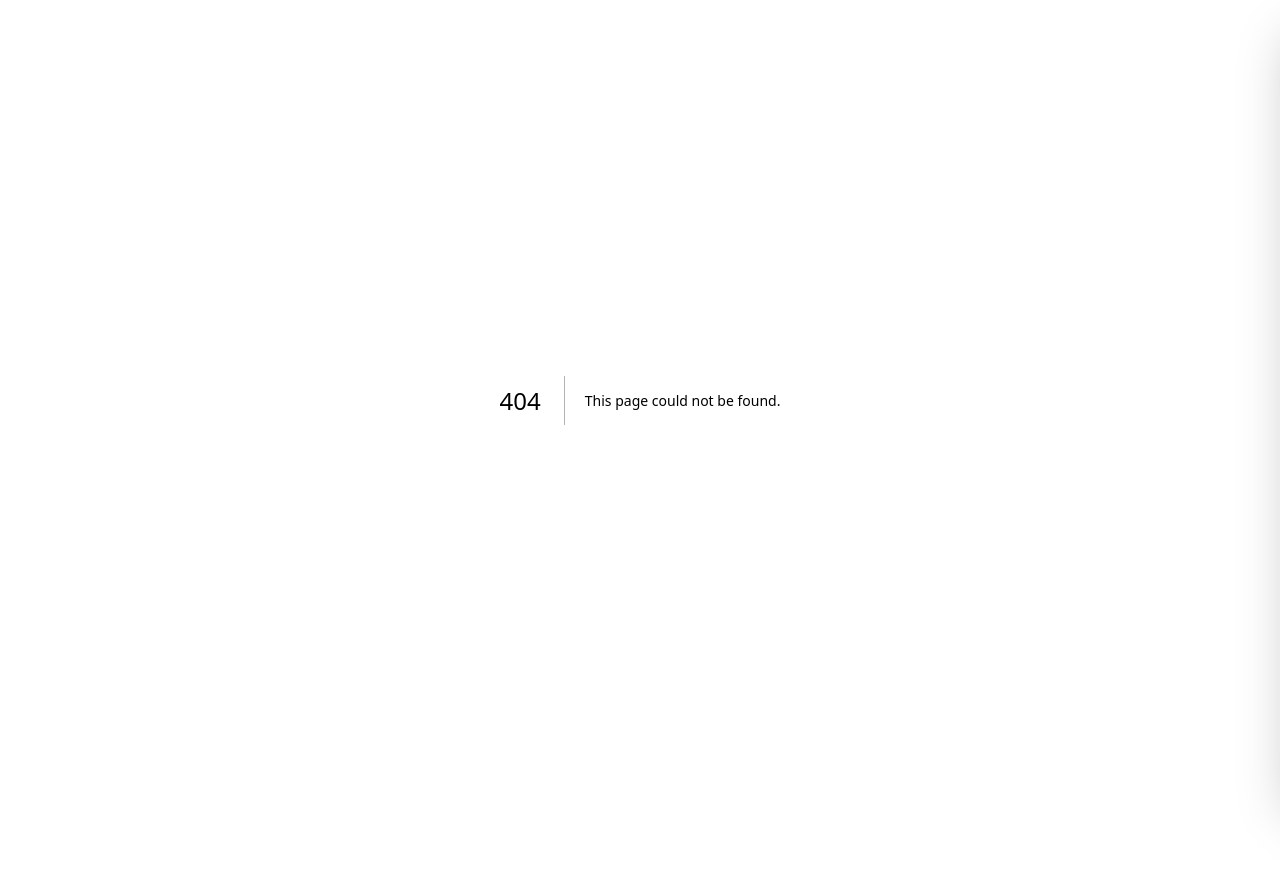
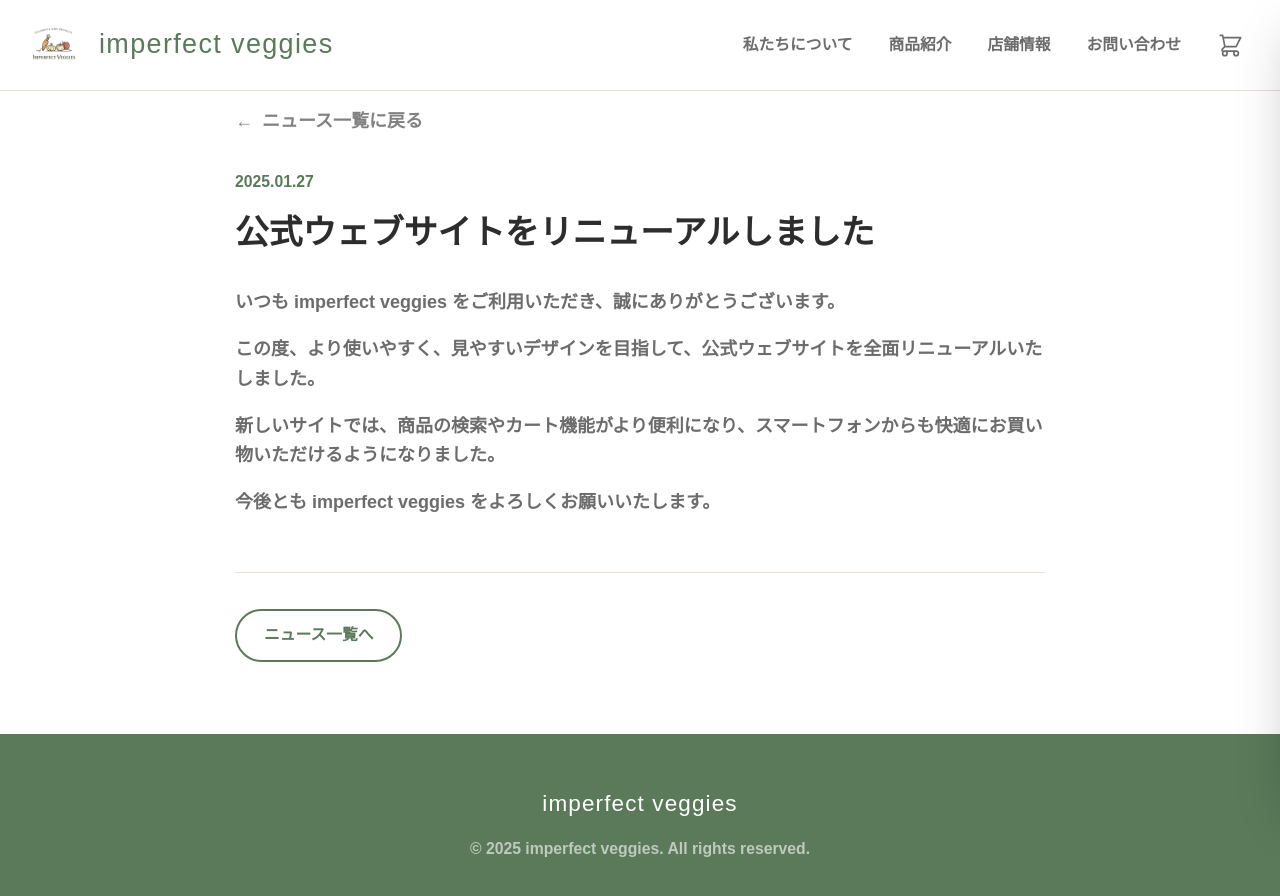
Before and after one commit to ST1105/IMPERFECT-VEGGIES, a Next.js app: page /news/1 in a window 1280 px wide. Before the commit this address had no page. Shown: the top 896 px of the page. Before the commit the page ends 800 px from the top, so only its background shows below. Built offline with nearby package versions, Linux system fonts and the light colour scheme; a web font is replaced by a local one.

Commit message:
newsページ追加

```diff
--- a/app/components/Header.tsx
+++ b/app/components/Header.tsx
@@ -23,13 +23,13 @@ export default function Header({ currentPage = "home" }: HeaderProps) {
   return (
     <header className="fixed top-0 left-0 right-0 bg-white/90 backdrop-blur-sm z-40 border-b border-beige-dark">
       <nav className="max-w-6xl mx-auto px-6 py-4 flex items-center">
-        <Link href="/" className="flex items-center gap-2 text-2xl font-light tracking-wider text-green-primary">
+        <Link href="/" className="flex items-center gap-4 text-2xl font-light tracking-wider text-green-primary">
           <Image
             src="/logo-icon.png"
             alt="imperfect veggies"
-            width={32}
-            height={32}
-            className="w-8 h-8"
+            width={48}
+            height={48}
+            className="w-12 h-12"
           />
           imperfect veggies
         </Link>
--- /dev/null
+++ b/app/news/[id]/page.tsx
@@ -0,0 +1,108 @@
+import Link from "next/link";
+import { notFound } from "next/navigation";
+import Header from "../../components/Header";
+
+const newsData: Record<string, {
+  date: string;
+  title: string;
+  content: string[];
+}> = {
+  "1": {
+    date: "2025.01.27",
+    title: "公式ウェブサイトをリニューアルしました",
+    content: [
+      "いつも imperfect veggies をご利用いただき、誠にありがとうございます。",
+      "この度、より使いやすく、見やすいデザインを目指して、公式ウェブサイトを全面リニューアルいたしました。",
+      "新しいサイトでは、商品の検索やカート機能がより便利になり、スマートフォンからも快適にお買い物いただけるようになりました。",
+      "今後とも imperfect veggies をよろしくお願いいたします。",
+    ],
+  },
+  "2": {
+    date: "2025.01.15",
+    title: "季節の野菜ボックス、冬の新商品を追加しました",
+    content: [
+      "冬の美味しい野菜をたっぷり詰め込んだ、新しい季節の野菜ボックスが登場しました。",
+      "今回のボックスには、甘みが増した冬野菜（白菜、大根、ほうれん草など）を中心にお届けします。",
+      "見た目は不揃いでも、寒さで甘みが凝縮された美味しい野菜たちです。",
+      "ぜひこの機会にお試しください。",
+    ],
+  },
+  "3": {
+    date: "2025.01.01",
+    title: "新年のご挨拶",
+    content: [
+      "新年あけましておめでとうございます。",
+      "旧年中は格別のご愛顧を賜り、厚く御礼申し上げます。",
+      "2025年も「もったいない」を「おいしい」に変える活動を続けてまいります。",
+      "本年も imperfect veggies をどうぞよろしくお願いいたします。",
+    ],
+  },
+};
+
+type Props = {
+  params: Promise<{ id: string }>;
+};
+
+export default async function NewsDetailPage({ params }: Props) {
+  const { id } = await params;
+  const news = newsData[id];
+
+  if (!news) {
+    notFound();
+  }
+
+  return (
+    <div className="min-h-screen bg-white">
+      <Header />
+
+      <main className="pt-24 pb-16">
+        <div className="max-w-3xl mx-auto px-6">
+          {/* Back Link */}
+          <Link
+            href="/news"
+            className="inline-flex items-center gap-2 text-foreground/60 hover:text-green-primary transition-colors mb-8"
+          >
+            <span>←</span>
+            <span>ニュース一覧に戻る</span>
+          </Link>
+
+          {/* Article */}
+          <article>
+            <p className="text-green-primary text-sm mb-4">{news.date}</p>
+            <h1 className="text-2xl md:text-3xl font-klee mb-8">{news.title}</h1>
+
+            <div className="prose prose-lg max-w-none">
+              {news.content.map((paragraph, index) => (
+                <p key={index} className="text-foreground/70 leading-relaxed mb-4">
+                  {paragraph}
+                </p>
+              ))}
+            </div>
+          </article>
+
+          {/* Share / Back */}
+          <div className="mt-12 pt-8 border-t border-beige-dark">
+            <Link
+              href="/news"
+              className="inline-block border-2 border-green-primary text-green-primary px-6 py-3 rounded-full text-sm hover:bg-green-primary hover:text-white transition-colors"
+            >
+              ニュース一覧へ
+            </Link>
+          </div>
+        </div>
+      </main>
+
+      {/* Footer */}
+      <footer className="bg-green-primary text-white py-12">
+        <div className="max-w-6xl mx-auto px-6 text-center">
+          <Link href="/" className="text-xl font-light tracking-wider">
+            imperfect veggies
+          </Link>
+          <p className="mt-4 text-white/60 text-sm">
+            &copy; 2025 imperfect veggies. All rights reserved.
+          </p>
+        </div>
+      </footer>
+    </div>
+  );
+}
--- /dev/null
+++ b/app/news/page.tsx
@@ -0,0 +1,73 @@
+import Link from "next/link";
+import Header from "../components/Header";
+
+const newsItems = [
+  {
+    id: "1",
+    date: "2025.01.27",
+    title: "公式ウェブサイトをリニューアルしました",
+    summary: "より使いやすく、見やすいデザインに生まれ変わりました。",
+  },
+  {
+    id: "2",
+    date: "2025.01.15",
+    title: "季節の野菜ボックス、冬の新商品を追加しました",
+    summary: "冬野菜をたっぷり詰め込んだ新しいボックスが登場。",
+  },
+  {
+    id: "3",
+    date: "2025.01.01",
+    title: "新年のご挨拶",
+    summary: "2025年も imperfect veggies をよろしくお願いいたします。",
+  },
+];
+
+export default function NewsPage() {
+  return (
+    <div className="min-h-screen bg-white">
+      <Header />
+
+      <main className="pt-24 pb-16">
+        <div className="max-w-4xl mx-auto px-6">
+          {/* Page Header */}
+          <div className="text-center mb-12">
+            <p className="text-green-primary text-sm tracking-widest mb-4">NEWS</p>
+            <h1 className="text-3xl font-klee">お知らせ</h1>
+          </div>
+
+          {/* News List */}
+          <div className="space-y-4">
+            {newsItems.map((item) => (
+              <Link
+                key={item.id}
+                href={`/news/${item.id}`}
+                className="block bg-beige/30 rounded-xl p-6 hover:bg-beige/50 transition-colors"
+              >
+                <div className="flex items-start justify-between gap-4">
+                  <div>
+                    <p className="text-sm text-green-primary mb-2">{item.date}</p>
+                    <p className="text-foreground/80 font-medium mb-1">{item.title}</p>
+                    <p className="text-foreground/60 text-sm">{item.summary}</p>
+                  </div>
+                  <span className="text-green-primary shrink-0">→</span>
+                </div>
+              </Link>
+            ))}
+          </div>
+        </div>
+      </main>
+
+      {/* Footer */}
+      <footer className="bg-green-primary text-white py-12">
+        <div className="max-w-6xl mx-auto px-6 text-center">
+          <Link href="/" className="text-xl font-light tracking-wider">
+            imperfect veggies
+          </Link>
+          <p className="mt-4 text-white/60 text-sm">
+            &copy; 2025 imperfect veggies. All rights reserved.
+          </p>
+        </div>
+      </footer>
+    </div>
+  );
+}
```
